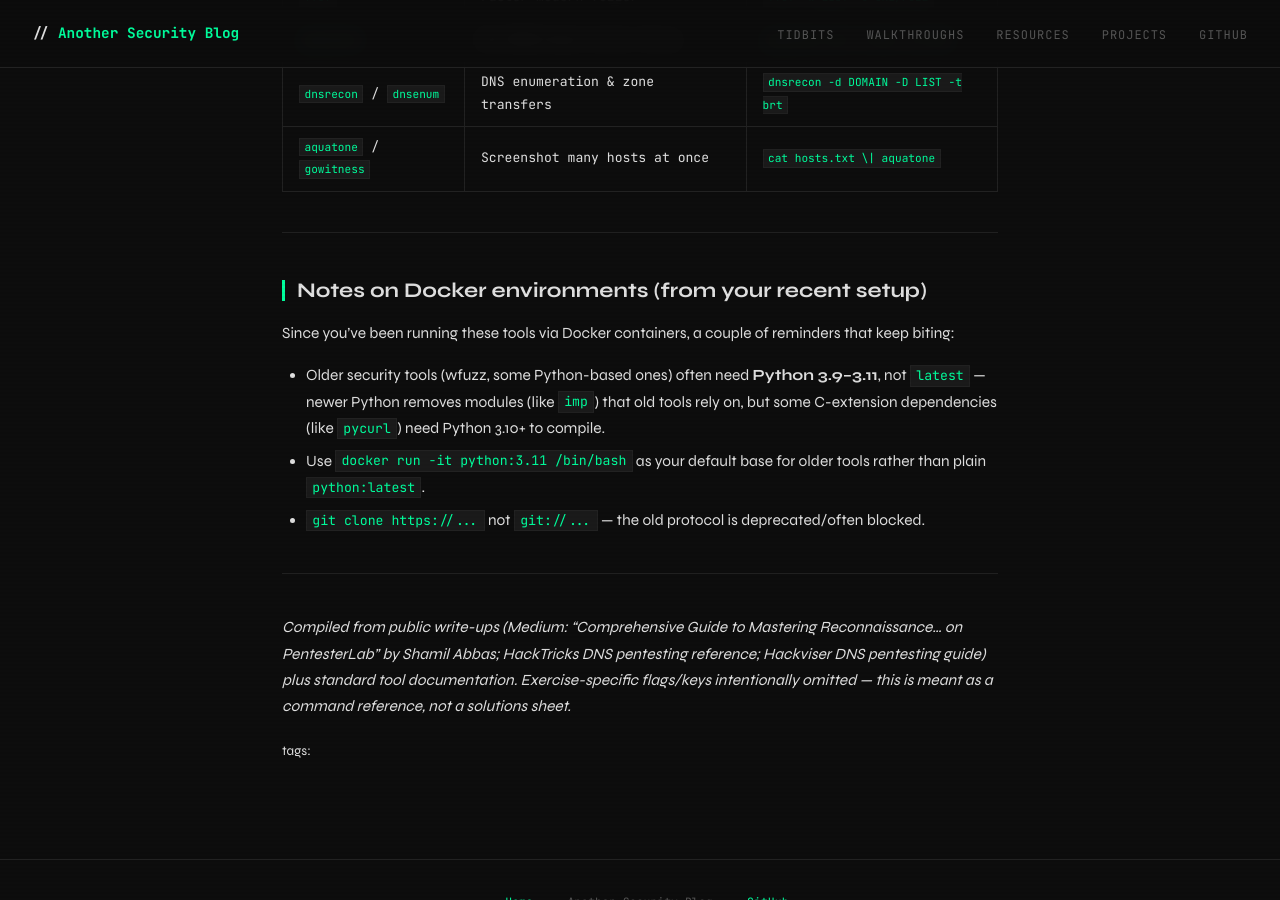
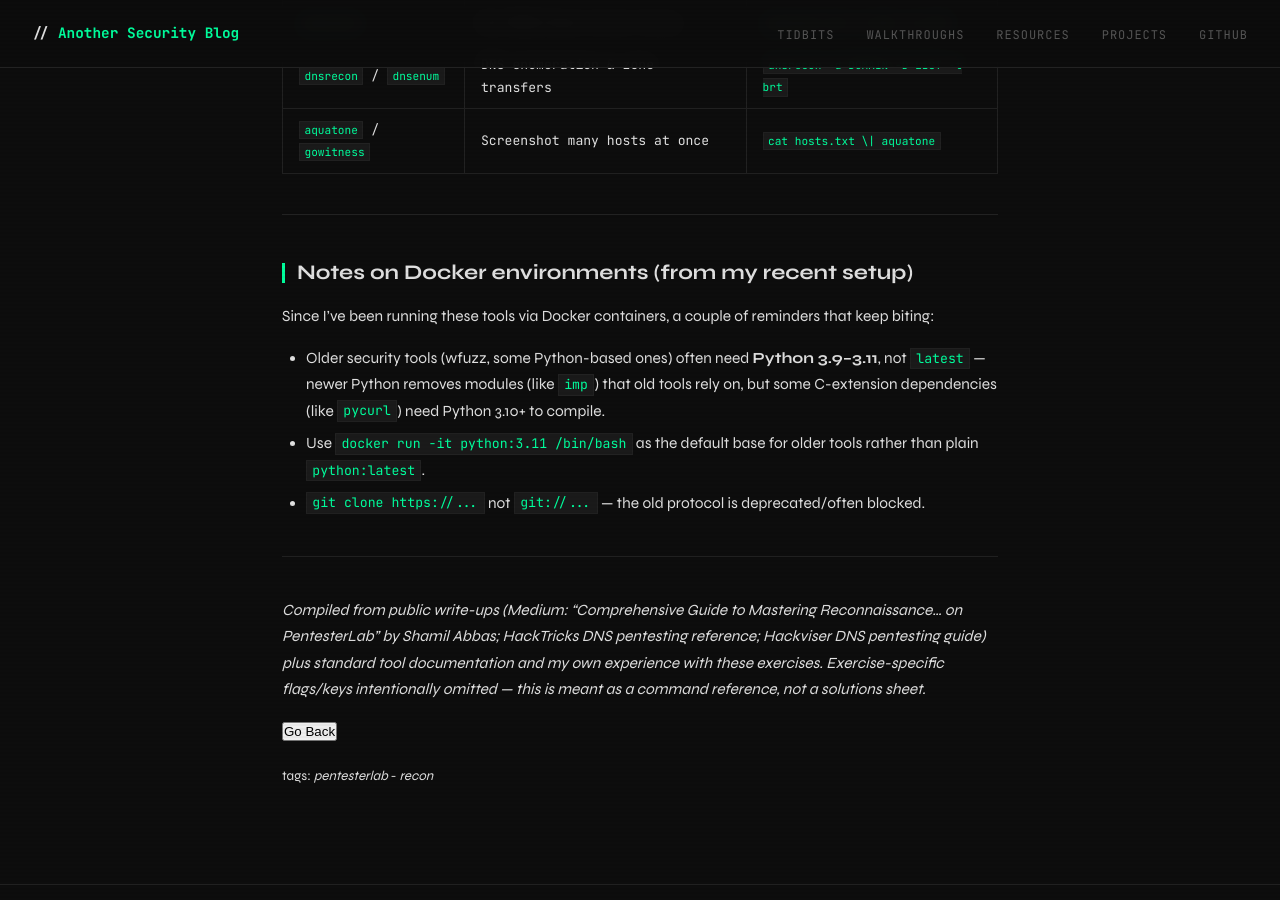
Before and after one commit to CyberCasquatch/cybercasquatch.github.io, a Jekyll site: the page built from _posts/TidBits/2026-07-16-pentestrecon.md, in a window 1280 px wide and 900 px high, scrolled down 28149 px. Built offline with Jekyll 4.4.1, drawn with Linux system fonts in a browser that asks for light colours; our own code applies the rules of GitHub Pages for plain Markdown files; some of the changed text lies outside the part shown.

Commit message:
Revise PentesterLab Recon post metadata and content
Updated metadata and content for the PentesterLab Recon series post, including author and comments settings. Revised text for clarity and personal experience.

```diff
--- a/_posts/TidBits/2026-07-16-pentestrecon.md
+++ b/_posts/TidBits/2026-07-16-pentestrecon.md
@@ -1,6 +1,13 @@
-# PentesterLab Recon Series — Command Reference & Mini Walkthroughs
+---
+layout: post
+title:  "PentesterLab Recon Series — Command Reference & Mini Walkthroughs"
+date:   2026-07-16
+author: C. Casquatch
+comments: false
+tag: ['pentesterlab', 'recon']
+---
 
-A personal cheat sheet of the tools/commands used across the PentesterLab Recon series, compiled from public write-ups, tool docs, and my own notes as I go. No answers/keys here — just the "how" so I can reapply these techniques to other targets and exercises.
+>A personal cheat sheet of the tools/commands used across the PentesterLab Recon series, compiled from public write-ups, tool docs, and my own notes as I go. No >answers/keys here — just the "how" so I can reapply these techniques to other targets and exercises.
 
 ---
 
@@ -815,13 +822,15 @@ grep -iE "key|token|secret|password" somefile.js
 
 ---
 
-## Notes on Docker environments (from your recent setup)
+## Notes on Docker environments (from my recent setup)
 
-Since you've been running these tools via Docker containers, a couple of reminders that keep biting:
+Since I've been running these tools via Docker containers, a couple of reminders that keep biting:
 - Older security tools (wfuzz, some Python-based ones) often need **Python 3.9–3.11**, not `latest` — newer Python removes modules (like `imp`) that old tools rely on, but some C-extension dependencies (like `pycurl`) need Python 3.10+ to compile.
-- Use `docker run -it python:3.11 /bin/bash` as your default base for older tools rather than plain `python:latest`.
+- Use `docker run -it python:3.11 /bin/bash` as the default base for older tools rather than plain `python:latest`.
 - `git clone https://...` not `git://...` — the old protocol is deprecated/often blocked.
 
 ---
 
-*Compiled from public write-ups (Medium: "Comprehensive Guide to Mastering Reconnaissance... on PentesterLab" by Shamil Abbas; HackTricks DNS pentesting reference; Hackviser DNS pentesting guide) plus standard tool documentation. Exercise-specific flags/keys intentionally omitted — this is meant as a command reference, not a solutions sheet.*
+*Compiled from public write-ups (Medium: "Comprehensive Guide to Mastering Reconnaissance... on PentesterLab" by Shamil Abbas; HackTricks DNS pentesting reference; Hackviser DNS pentesting guide) plus standard tool documentation and my own experience with these exercises. Exercise-specific flags/keys intentionally omitted — this is meant as a command reference, not a solutions sheet.*
+
+<button onclick="history.back()">Go Back</button>
```
